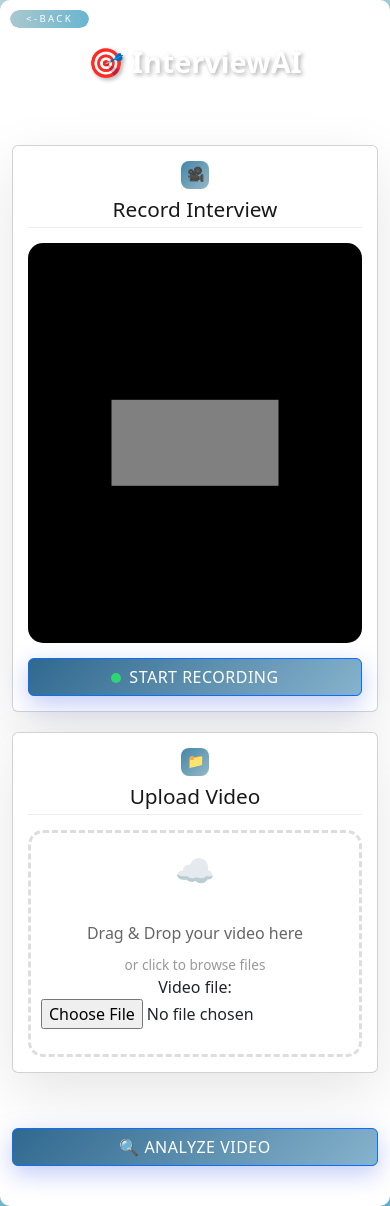
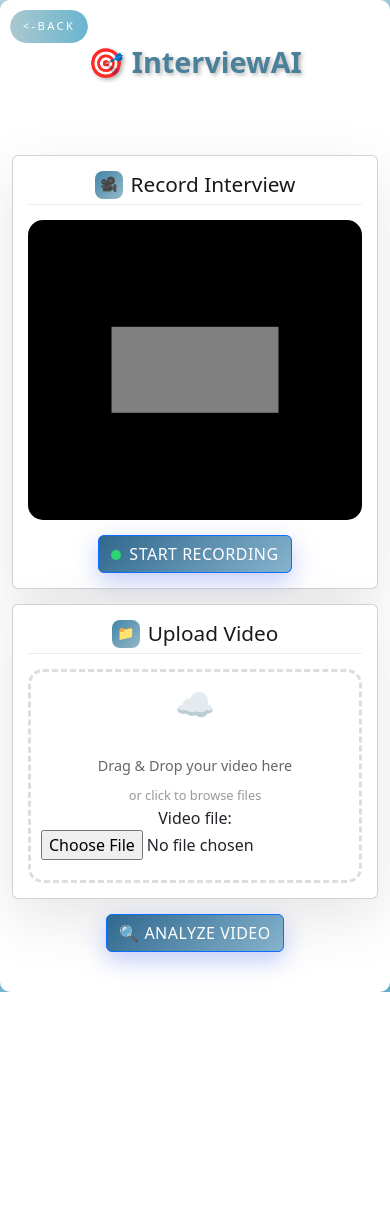
Before and after one commit to Suhen02/interviewAnalyze, a Django app: page /form/ in a window 390 px wide. After the commit the page ends 992 px from the top, so only its background shows below. Run offline with Django 5.2, Linux system fonts and the light colour scheme.

Commit message:
MOdify the css files

```diff
--- a/interviews/static/css/analyse.css
+++ b/interviews/static/css/analyse.css
@@ -116,9 +118,18 @@ body {
 .logo {
     font-size: 2.5rem;
     font-weight: 800;
-    color: white;
+    color: rgb(74, 128, 153);
     margin-bottom: 10px;
     text-shadow: 2px 2px 4px rgba(0,0,0,0.3);
+}
+
+.ana{
+    font-size: 1.8rem;
+    font-weight: 500;
+    color: rgb(74, 128, 153);
+    margin-bottom: 10px;
+    text-shadow: 2px 2px 4px rgba(0,0,0,0.3);
+    text-align: center;
 }
 
 .subtitle {
@@ -131,7 +142,7 @@ body {
     display: grid;
     grid-template-columns: 1fr 1fr;
     gap: 30px;
-    margin-bottom: 40px;
+    margin-top: 70px;
 }
 
 .card {
@@ -173,11 +184,17 @@ body {
 
 .record-section {
     text-align: center;
+    height: 290px;
+    width: 100%;
+    display: flex;
+    flex-direction: column;
+    align-items: center;
+    justify-content: space-between;
 }
 
 .video-preview {
     width: 100%;
-    height: 300px;
+    height: 280px;
     background: #000;
     border-radius: 15px;
     margin-bottom: 20px;
@@ -311,6 +329,20 @@ body {
     border-radius: 10px;
     margin-top: 15px;
     display: none;
+}
+
+.fileName{
+    font-weight: 600;
+    color: #6aafbf;
+    font-size: 1.1rem;
+}
+
+#analyzeUpload{
+    display: flex;
+    justify-content: center;
+    align-items: center;
+    margin: 20px auto 0;
+    width: fit-content;
 }
 
 .progress-bar {
@@ -567,12 +599,13 @@ body {
 
     .subtitle {
         font-size: 1rem;
-        padding: 0 20px;
+        padding: 0 15px;
     }
 
     .main-content {
         grid-template-columns: 1fr;
         gap: 20px;
+        margin-top: 50px;
     }
 
     .card {
@@ -584,23 +617,31 @@ body {
         font-size: 1.5rem;
         margin-bottom: 15px;
         text-align: center;
+        justify-content: center;
+    }
+
+    .record-section {
+        height: auto;
+        min-height: 320px;
+        width: 100%;
     }
 
     .video-preview {
-        height: 250px;
-        margin-bottom: 15px;
+        width: 100%;
+        height: 220px;
+        margin: 0 0 15px 0;
     }
 
     .controls {
-        flex-direction: column;
-        gap: 12px;
+        gap: 10px;
+        width: 100%;
+        justify-content: center;
     }
 
     .btn {
-        width: 100%;
-        max-width: none;
-        padding: 15px 20px;
-        font-size: 1.1rem;
+        padding: 12px 18px;
+        font-size: 0.9rem;
+        margin: 0;
     }
 
     .upload-area {
@@ -617,6 +658,10 @@ body {
 
     .upload-subtext {
         font-size: 0.85rem;
+    }
+
+    #analyzeUpload {
+        margin: 15px auto 0;
     }
 
     .metrics-grid {
@@ -648,30 +693,23 @@ body {
         padding: 15px;
         margin: 10px 0;
     }
-
-    .suggestion ul {
-        padding-left: 15px;
-    }
-
-    .suggestion li {
-        margin-bottom: 8px;
-        font-size: 0.9rem;
-    }
 }
 
 @media (max-width: 480px) {
     .container {
-        padding: 8px;
+        padding: 10px;
     }
-    .back{
-        padding: .1rem 1rem;
-        font-size: 0.6rem;
+
+    .back {
+        padding: 0.5rem 0.8rem;
+        font-size: 0.7rem;
         margin-top: 10px;
         margin-left: 10px;
     }
-    .image img{
-        margin-left: 10px;
-        height: 50px;
+
+    .image img {
+        margin-left: 5px;
+        height: 45px;
     }
 
     .logo {
@@ -680,6 +718,12 @@ body {
 
     .subtitle {
         font-size: 0.9rem;
+        padding: 0 10px;
+    }
+
+    .main-content {
+        margin-top: 40px;
+        gap: 15px;
     }
 
     .card {
@@ -689,8 +733,10 @@ body {
 
     .card h2 {
         font-size: 1.3rem;
-        flex-direction: column;
+        flex-direction: row;
         gap: 8px;
+        justify-content: center;
+        align-items: center;
     }
 
     .icon {
@@ -699,21 +745,46 @@ body {
         font-size: 14px;
     }
 
+    .record-section {
+        min-height: 350px;
+        width: 100%;
+        padding: 0;
+    }
+
     .video-preview {
-        height: 400px;
+        width: 100%;
+        height: 300px;
+        margin: 0 0 15px 0;
+    }
+
+    .controls {
+        gap: 8px;
+        width: 100%;
+        justify-content: center;
+        flex-wrap: wrap;
     }
 
     .btn {
-        padding: 12px 16px;
-        font-size: 1rem;
+        padding: 10px 12px;
+        font-size: 0.75rem;
+        margin: 0;
+        min-width: 80px;
     }
 
     .upload-area {
-        padding: 25px 10px;
+        padding: 20px 10px;
     }
 
     .upload-icon {
         font-size: 2rem;
+    }
+
+    .upload-text {
+        font-size: 0.9rem;
+    }
+
+    .upload-subtext {
+        font-size: 0.8rem;
     }
 
     .metric-value {
--- a/interviews/templates/form.html
+++ b/interviews/templates/form.html
@@ -48,9 +48,11 @@
                     <div class="progress-bar">
                         <div class="progress-fill" id="progressFill"></div>
                     </div>
+                    <div class="analyze-btn">
                     <button class="btn btn-primary" id="analyzeUpload" style="margin-top: 15px;">
                         🔍 Analyze Video
                     </button>
+                </div>
                 </div>
             </div>
 
--- a/interviews/templates/processing.html
+++ b/interviews/templates/processing.html
@@ -2,7 +2,7 @@
 {% load static %}
 
 
-        <!-- body { font-family: 'Segoe UI', Tahoma, Geneva, Verdana, sans-serif; margin: 40px; background-color: #f4f7f6; color: #333; display: flex; justify-content: center; align-items: center; min-height: 80vh; }
+        <!-- body { font-family: 'Segoe UI', Tahoma, Geneva, Verdana, sans-serif; margin: 40px; background-color:rgba(140, 184, 199, 0.719); color: #333; display: flex; justify-content: center; align-items: center; min-height: 80vh; }
         .container { max-width: 600px; background: #fff; padding: 40px; border-radius: 10px; box-shadow: 0 4px 15px rgba(0,0,0,0.1); text-align: center; }
         h1 { color: #2c3e50; margin-bottom: 25px; }
 
--- a/interviews/templates/results.html
+++ b/interviews/templates/results.html
@@ -2,8 +2,8 @@
 {% load static %}
 {% block content %}
     <div class="container">
-        <h1>Analysis Report"</h1>
 
+            <h1 class ="ana">Analysis Report</h1>
         {% if interview_session.status != 'Analyzed' %}
             <div class="section">
                 <h2>Report Not Ready</h2>
```
Also changed, not shown: other parts of interviews/static/css/analyse.css (+36 -10 lines). Lines whose indentation alone changed are shown as unchanged.
